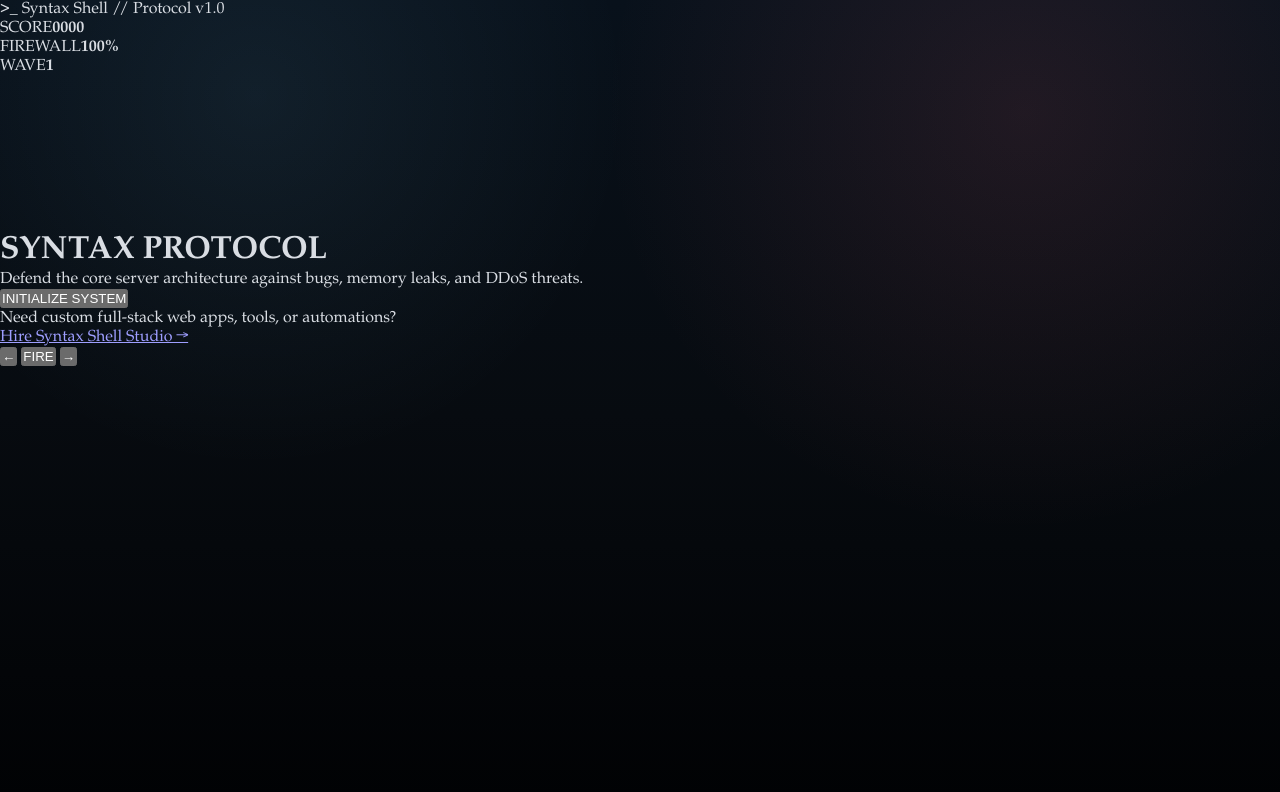
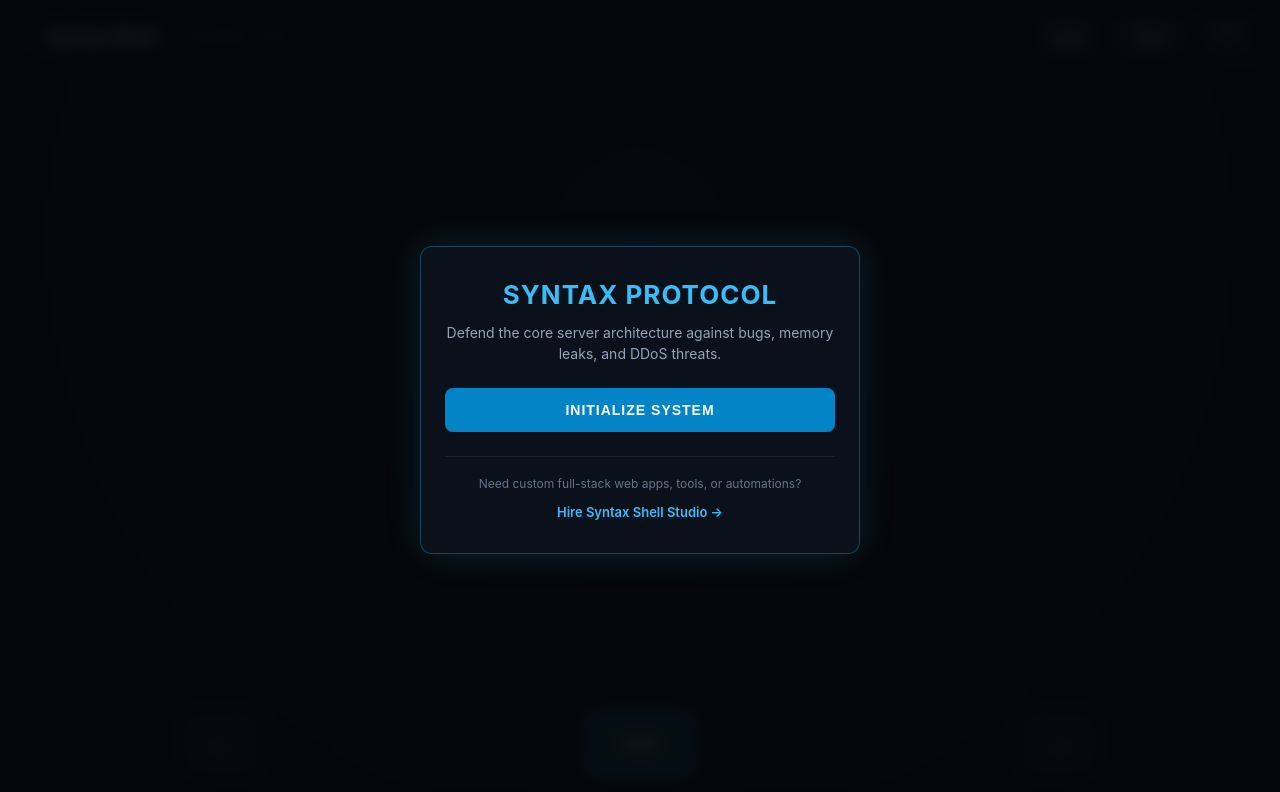
Before and after one commit to SyntaxShell/Problematic-Silence, a plain HTML site: page index.html in a window 1280 px wide. Drawn offline with Linux system fonts and the light colour scheme.

Commit message:
Update style.css

```diff
--- a/style.css
+++ b/style.css
@@ -1,19 +1,3 @@
-:root {
-  color-scheme: dark;
-  --bg: #070b10;
-  --bg-deep: #010204;
-  --panel: rgba(10, 15, 21, 0.72);
-  --panel-strong: rgba(8, 11, 16, 0.9);
-  --line: rgba(171, 184, 194, 0.18);
-  --text: #d9dde3;
-  --muted: rgba(205, 214, 224, 0.64);
-  --accent: #86d7ff;
-  --accent-soft: rgba(134, 215, 255, 0.16);
-  --danger: #d65f6f;
-  --danger-soft: rgba(214, 95, 111, 0.2);
-  --gold: #f0c883;
-}
-
 * {
   box-sizing: border-box;
   margin: 0;
@@ -22,190 +6,221 @@
   -webkit-user-select: none;
 }
 
-html, body {
-  margin: 0;
+body, html {
   width: 100%;
   height: 100%;
   overflow: hidden;
-  background: radial-gradient(circle at 20% 12%, rgba(134, 215, 255, 0.08), transparent 30%),
-              radial-gradient(circle at 80% 14%, rgba(214, 95, 111, 0.12), transparent 34%),
-              linear-gradient(180deg, #08111b 0%, var(--bg) 52%, var(--bg-deep) 100%);
-  color: var(--text);
-  font-family: "Palatino Linotype", "Book Antiqua", Palatino, Georgia, serif;
+  background-color: #05070a;
+  color: #e2e8f0;
+  font-family: -apple-system, BlinkMacSystemFont, "Segoe UI", Roboto, monospace;
 }
 
-.shell {
+#game-container {
   position: relative;
   width: 100vw;
   height: 100vh;
   display: flex;
   flex-direction: column;
-  justify-content: center;
-  align-items: center;
+  background: radial-gradient(circle at 50% 30%, #0d1522 0%, #05070a 100%);
 }
 
-#game-stage {
-  position: relative;
+#game-header {
+  position: absolute;
+  top: 0;
+  left: 0;
   width: 100%;
-  height: 100%;
-  display: flex;
-  justify-content: center;
-  align-items: center;
-}
-
-canvas#game {
-  display: block;
-  background: #000;
-  box-shadow: 0 0 30px rgba(0, 0, 0, 0.9);
-  max-width: 100%;
-  max-height: 100%;
-}
-
-.shell-watermark {
-  position: absolute;
-  top: 20px;
-  right: 20px;
-  width: 50px;
-  height: 50px;
-  opacity: 0.35;
-  pointer-events: none;
-  z-index: 10;
-}
-
-.shell-watermark img {
-  width: 100%;
-  height: 100%;
-  object-fit: contain;
-}
-
-/* HUD Header styling */
-.hud {
-  position: absolute;
-  top: 14px;
-  left: 20px;
-  right: 80px;
+  padding: 16px 24px;
   display: flex;
   justify-content: space-between;
   align-items: center;
+  z-index: 10;
   pointer-events: none;
-  z-index: 10;
 }
 
-.hud-brand {
+.brand {
   display: flex;
   align-items: center;
-  gap: 12px;
+  gap: 8px;
 }
 
-.hud-brand-mark img {
-  width: 32px;
-  height: 32px;
-  border-radius: 6px;
-  border: 1px solid var(--line);
+.brand .prompt {
+  color: #38bdf8;
+  font-weight: bold;
+  font-family: monospace;
 }
 
-.hud-brand-copy .eyebrow {
-  font-size: 11px;
-  color: var(--muted);
-  text-transform: uppercase;
-  letter-spacing: 1px;
+.brand-title {
+  font-weight: 700;
+  font-size: 17px;
+  letter-spacing: 0.5px;
+  color: #fff;
 }
 
-.hud-brand-copy h1 {
-  font-size: 18px;
-  color: #fff;
-  font-weight: 600;
+.sub {
+  color: #64748b;
+  font-size: 13px;
+  font-family: monospace;
 }
 
-.founder-mark {
-  font-size: 11px;
-  color: var(--gold);
-  margin-left: 10px;
-}
-
-.hud-panels {
+.metrics {
   display: flex;
   gap: 12px;
 }
 
-.panel {
-  background: var(--panel-strong);
-  border: 1px solid var(--line);
-  padding: 6px 14px;
+.metric-box {
+  background: rgba(15, 23, 42, 0.75);
+  border: 1px solid rgba(56, 189, 248, 0.2);
+  padding: 6px 12px;
   border-radius: 6px;
   display: flex;
   flex-direction: column;
   align-items: center;
+  backdrop-filter: blur(6px);
 }
 
-.panel span {
-  font-size: 10px;
-  color: var(--muted);
-  text-transform: uppercase;
+.metric-box span {
+  font-size: 9px;
+  color: #94a3b8;
+  letter-spacing: 1px;
 }
 
-.panel strong {
-  font-size: 14px;
-  color: var(--accent);
+.metric-box b {
+  font-size: 15px;
+  color: #38bdf8;
   font-family: monospace;
 }
 
-/* Touch Controls Layer */
-.touch-layer {
+canvas {
+  width: 100%;
+  height: 100%;
+  display: block;
+}
+
+/* Modal Overlay */
+#overlay {
   position: absolute;
-  bottom: 0;
+  inset: 0;
+  background: rgba(5, 7, 10, 0.88);
+  backdrop-filter: blur(8px);
+  display: none;
+  justify-content: center;
+  align-items: center;
+  z-index: 30;
+  padding: 20px;
+}
+
+#overlay.overlay-active {
+  display: flex;
+}
+
+.card {
+  background: #0b111a;
+  border: 1px solid rgba(56, 189, 248, 0.3);
+  box-shadow: 0 0 35px rgba(56, 189, 248, 0.15);
+  border-radius: 12px;
+  max-width: 440px;
+  width: 100%;
+  padding: 32px 24px;
+  text-align: center;
+}
+
+.card h1 {
+  font-size: 26px;
+  color: #38bdf8;
+  letter-spacing: 1px;
+  margin-bottom: 12px;
+}
+
+.card p {
+  color: #94a3b8;
+  font-size: 14px;
+  line-height: 1.5;
+  margin-bottom: 24px;
+}
+
+#start-btn {
+  background: #0284c7;
+  color: #fff;
+  border: none;
+  font-weight: 700;
+  font-size: 14px;
+  letter-spacing: 1px;
+  padding: 14px 28px;
+  border-radius: 8px;
+  cursor: pointer;
+  transition: all 0.2s ease;
+  width: 100%;
+}
+
+#start-btn:hover {
+  background: #38bdf8;
+  transform: translateY(-2px);
+  box-shadow: 0 6px 20px rgba(56, 189, 248, 0.4);
+}
+
+.agency-cta {
+  margin-top: 24px;
+  padding-top: 18px;
+  border-top: 1px solid rgba(255, 255, 255, 0.08);
+}
+
+.agency-cta p {
+  font-size: 12px;
+  color: #64748b;
+  margin-bottom: 8px;
+}
+
+.agency-cta a {
+  color: #38bdf8;
+  font-size: 13px;
+  text-decoration: none;
+  font-weight: 600;
+}
+
+.agency-cta a:hover {
+  text-decoration: underline;
+}
+
+/* Mobile Controls */
+#mobile-controls {
+  position: absolute;
+  bottom: 24px;
   left: 0;
   width: 100%;
   display: flex;
-  justify-content: space-between;
-  padding: 24px;
-  pointer-events: none;
+  justify-content: space-around;
+  padding: 0 20px;
   z-index: 20;
 }
 
-.d-pad, .action-pad {
-  display: flex;
-  gap: 16px;
-  pointer-events: auto;
+.ctrl {
+  background: rgba(15, 23, 42, 0.8);
+  border: 1px solid rgba(56, 189, 248, 0.35);
+  color: #fff;
+  font-size: 22px;
+  font-weight: bold;
+  width: 76px;
+  height: 64px;
+  border-radius: 12px;
+  touch-action: manipulation;
+  outline: none;
 }
 
-.ctrl-btn {
-  width: 64px;
-  height: 64px;
-  border-radius: 50%;
-  background: rgba(10, 15, 21, 0.7);
-  border: 1px solid rgba(134, 215, 255, 0.3);
-  color: var(--text);
-  font-size: 20px;
-  display: flex;
-  align-items: center;
-  justify-content: center;
-  outline: none;
-  touch-action: manipulation;
-  box-shadow: 0 4px 12px rgba(0, 0, 0, 0.5);
+.ctrl.fire {
+  width: 110px;
+  background: rgba(2, 132, 199, 0.4);
+  border-color: #38bdf8;
+  font-size: 14px;
+  letter-spacing: 1px;
 }
 
-.ctrl-btn:active {
-  background: rgba(134, 215, 255, 0.3);
-  border-color: var(--accent);
-  transform: scale(0.94);
+.ctrl:active {
+  background: rgba(56, 189, 248, 0.6);
+  transform: scale(0.95);
 }
 
-.ctrl-btn.action {
-  font-size: 12px;
-  font-family: monospace;
-  font-weight: bold;
-  color: var(--gold);
-  border-color: rgba(240, 200, 131, 0.4);
-}
-
-.ctrl-btn.jump {
-  color: var(--accent);
-}
-
-/* Hide on desktop keyboards */
 @media (hover: hover) and (pointer: fine) {
-  .touch-layer {
+  #mobile-controls {
     display: none;
   }
 }
```
